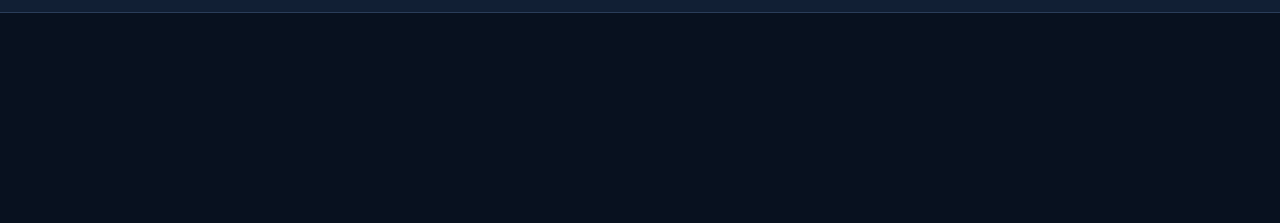
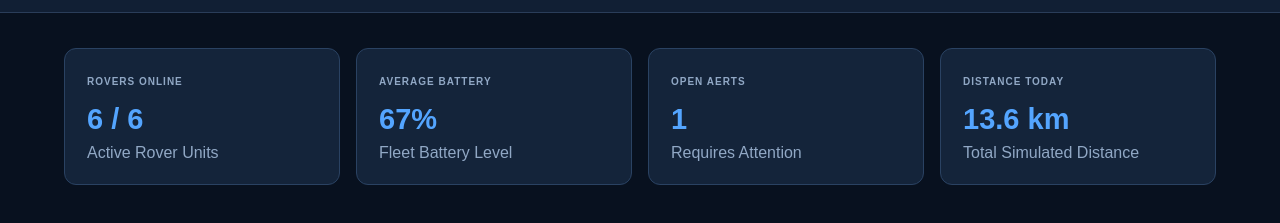
Before and after one commit to ShaikAman1908/NETRA, a plain HTML site: page index.html in a window 1280 px wide. Shown: the part 69-292 px from the top of the page. Drawn offline with Linux system fonts and the light colour scheme; files whose address does not match are found by name.

Commit message:
Version-5 28/11/2026

```diff
--- a/StyleNetra.css
+++ b/StyleNetra.css
@@ -127,3 +127,71 @@ nav a:hover{
     font-family: monospace;
     margin-left: 10px;
 }
+
+
+
+
+
+/* CSS for the KPI Cards */
+
+.page{
+    padding: 35px 5%;
+}
+
+.page p{
+    color: #91a8c5;
+}
+
+.kpi-grid{
+    display: grid;
+    grid-template-columns: repeat(4, 1fr);
+    /* Similar to 1fr 1fr 1fr 1fr */
+    gap: 16px;
+    margin-bottom: 30px;
+}
+
+.kpi-card{
+    background-color: #14243a;
+    border: 1px solid #2a4262;
+    border-radius: 12px;
+    padding: 22px;
+    transition: 0.2s;
+    /* 👆This transition is applied only when we keep some transition or event like transform given in nxt hover attribute */
+}
+
+.kpi-card:hover{
+    border-color: #438cff;
+    transform: translateY(-3px);
+    /* 👆This means that the box is moved up by 3px...if transform: translateY(3px) then it will move down by 3px
+        Similarly for x axis too transform: translateX(3px) then it'll move to right by 3px
+        We can also use transform: translate(0,3px)...this is just like (x,y) transition only*/
+
+
+
+     /* background:
+        radial-gradient(
+            circle at top left,
+            rgba(166, 112, 255, 0.20),
+            transparent 75%
+        ),
+        #150f2a;
+
+    box-shadow:
+        0 0 20px rgba(166, 112, 255, 0.12),
+        0 8px 25px rgba(0, 0, 0, 0.25);
+
+        👆👆⭐This is for better transformation of the boxes*/
+}
+
+.kpi-card span{
+    color: #91a8c5;
+    font-size: 10px;
+    letter-spacing: 1px;
+    font-weight: bold;
+}
+
+.kpi-card h2{
+    color: #54a5ff;
+    font-size: 29px;
+    margin: 14px 0 8px;
+}
--- a/index.html
+++ b/index.html
@@ -41,10 +41,39 @@
         <!-- For button tag, we must keep the id and the name/type by default -->
     </header>
 
-    <!-- <h1>This is the next part....</h1>
-    <h2>I am Aman</h2>
-    <p>I am Aman</p>
-    <h1>This is FSFE Class</h1> -->
+
+
+
+    <main class="page">
+        <!-- KPI CARDS -->
+         <section class="kpi-grid">
+
+            <article class="kpi-card">
+                <span>ROVERS ONLINE</span>
+                <h2 id="online-count">6 / 6</h2>
+                <p>Active Rover Units</p>
+            </article>
+
+            <article class="kpi-card">
+                <span>AVERAGE BATTERY</span>
+                <h2 id="average-battery">67%</h2>
+                <p>Fleet Battery Level</p>
+            </article>
+
+            <article class="kpi-card">
+                <span>OPEN AERTS</span>
+                <h2 id="alert-count">1</h2>
+                <p>Requires Attention</p>
+            </article>
+
+            <article class="kpi-card">
+                <span>DISTANCE TODAY</span>
+                <h2 id="distance">13.6 km</h2>
+                <p>Total Simulated Distance</p>
+            </article>
+
+         </section>
+    </main>
 
 </body>
 
```
